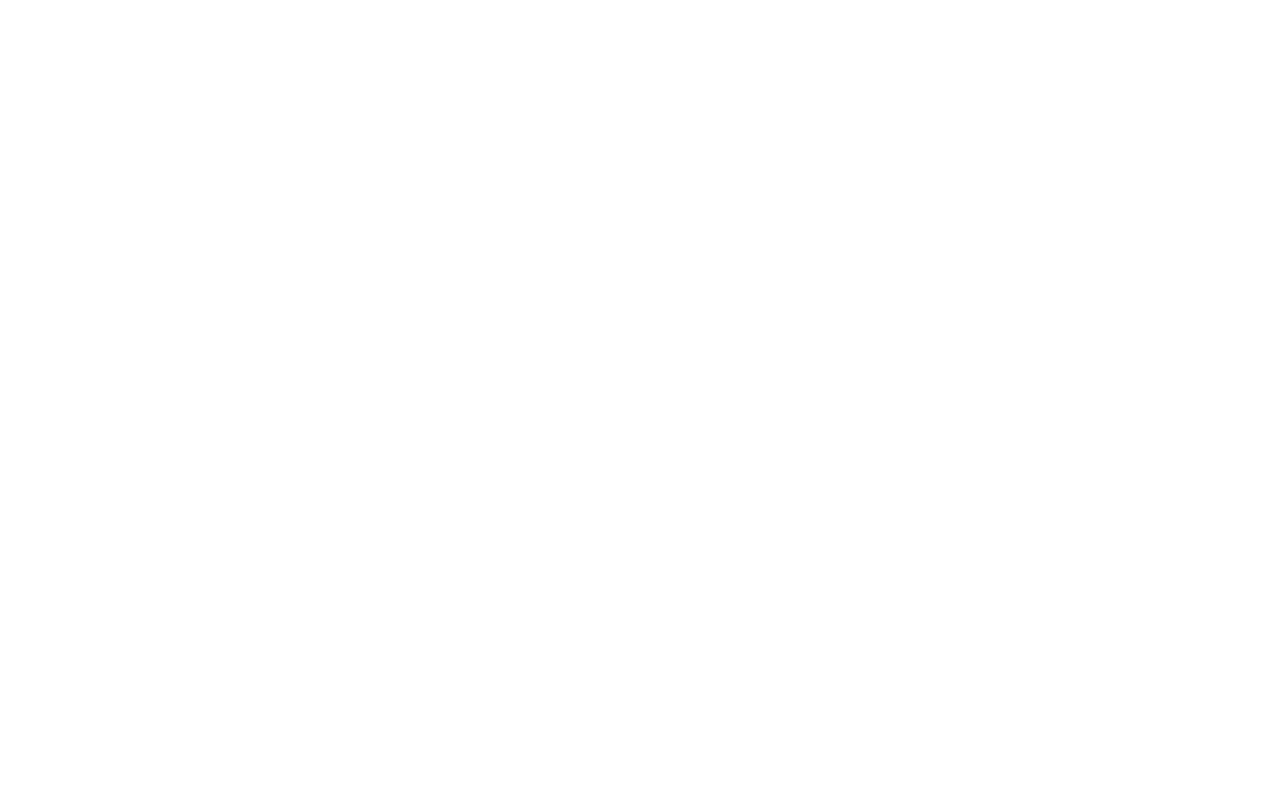
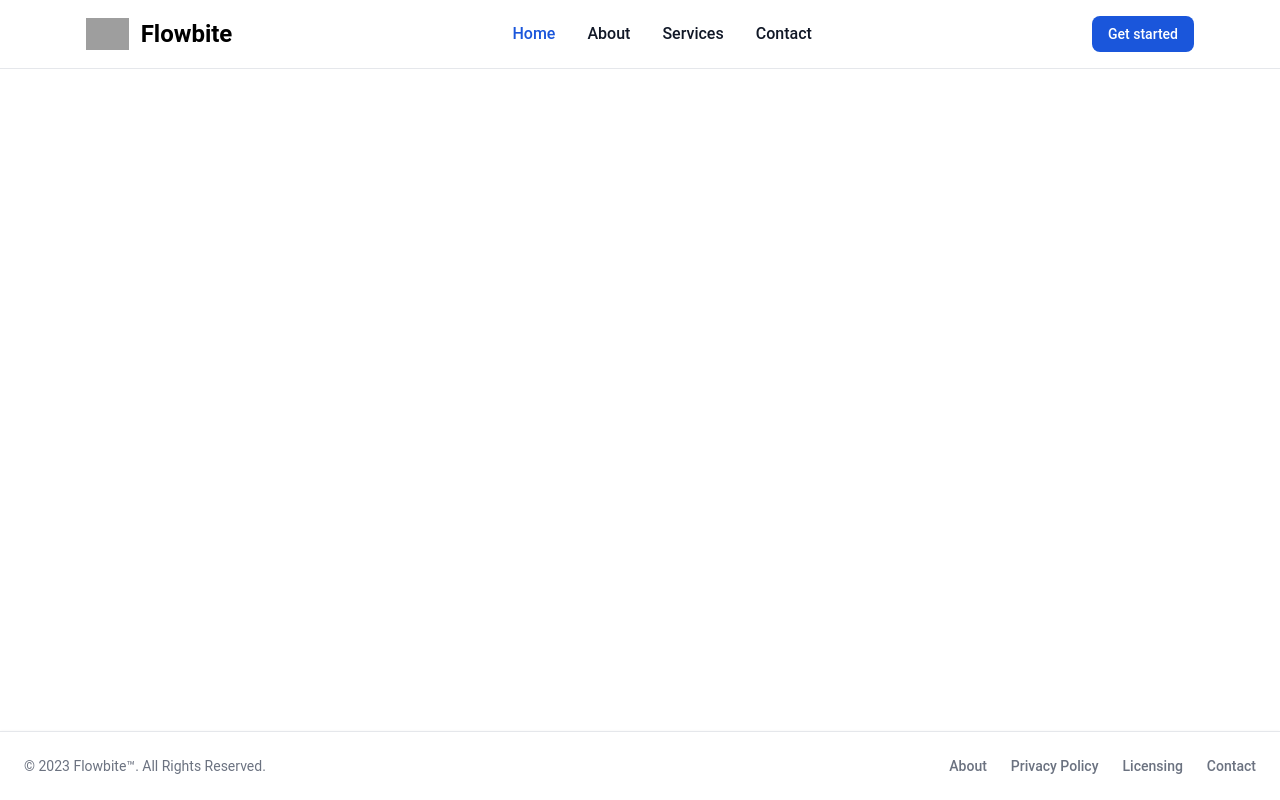
Before and after one commit to c2-ScholarFund/ScholarFund, a React (Vite) app in the folder frontend/: page / in a window 1280 px wide. Before the commit this address had no page. Built offline with nearby package versions, Linux system fonts and the light colour scheme; grey boxes are pictures that could not be loaded.

Commit message:
header footer

```diff
--- a/frontend/src/App.jsx
+++ b/frontend/src/App.jsx
@@ -1,14 +1,19 @@
 import { BrowserRouter, Routes, Route } from "react-router-dom";
+import Navbar from "./components/Navbar";
+import Footer from "./components/Footer";
 
 
 function App() {
   return (
+       // testing
     <BrowserRouter>
-
+    <Navbar/>
       <Routes>
 
       </Routes>
+      <Footer/>
     </BrowserRouter>
+
   );
 }
 
--- /dev/null
+++ b/frontend/src/components/Footer.jsx
@@ -0,0 +1,38 @@
+
+
+export default function Footer() {
+  return (
+    <footer className="fixed bottom-0 left-0 z-20 w-full p-4 bg-white border-t border-gray-200 shadow md:flex md:items-center md:justify-between md:p-6 dark:bg-gray-800 dark:border-gray-600">
+  <span className="text-sm text-gray-500 sm:text-center dark:text-gray-400">
+    © 2023{" "}
+    <a href="https://flowbite.com/" className="hover:underline">
+      Flowbite™
+    </a>
+    . All Rights Reserved.
+  </span>
+  <ul className="flex flex-wrap items-center mt-3 text-sm font-medium text-gray-500 dark:text-gray-400 sm:mt-0">
+    <li>
+      <a href="#" className="mr-4 hover:underline md:mr-6">
+        About
+      </a>
+    </li>
+    <li>
+      <a href="#" className="mr-4 hover:underline md:mr-6">
+        Privacy Policy
+      </a>
+    </li>
+    <li>
+      <a href="#" className="mr-4 hover:underline md:mr-6">
+        Licensing
+      </a>
+    </li>
+    <li>
+      <a href="#" className="hover:underline">
+        Contact
+      </a>
+    </li>
+  </ul>
+</footer>
+
+  )
+}
--- /dev/null
+++ b/frontend/src/components/Navbar.jsx
@@ -0,0 +1,99 @@
+import { useState } from 'react';
+
+export default function Navbar() {
+  const [isMenuOpen, setIsMenuOpen] = useState(false);
+
+  const toggleMenu = () => {
+    setIsMenuOpen(!isMenuOpen);
+  };
+
+  return (
+    <nav className="bg-white dark:bg-gray-900 fixed w-full z-20 top-0 left-0 border-b border-gray-200 dark:border-gray-600">
+      <div className="max-w-screen-xl flex flex-wrap items-center justify-between mx-auto p-4">
+        <a href="https://flowbite.com/" className="flex items-center">
+          <img
+            src="https://flowbite.com/docs/images/logo.svg"
+            className="h-8 mr-3"
+            alt="Flowbite Logo"
+          />
+          <span className="self-center text-2xl font-semibold whitespace-nowrap dark:text-white">
+            Flowbite
+          </span>
+        </a>
+        <div className="flex md:order-2">
+          <button
+            type="button"
+            className="text-white bg-blue-700 hover:bg-blue-800 focus:ring-4 focus:outline-none focus:ring-blue-300 font-medium rounded-lg text-sm px-4 py-2 text-center mr-3 md:mr-0 dark:bg-blue-600 dark:hover:bg-blue-700 dark:focus:ring-blue-800"
+          >
+            Get started
+          </button>
+          <button
+            data-collapse-toggle="navbar-sticky"
+            type="button"
+            className="inline-flex items-center p-2 text-sm text-gray-500 rounded-lg md:hidden hover:bg-gray-100 focus:outline-none focus:ring-2 focus:ring-gray-200 dark:text-gray-400 dark:hover:bg-gray-700 dark:focus:ring-gray-600"
+            aria-controls="navbar-sticky"
+            aria-expanded={isMenuOpen ? 'true' : 'false'}
+            onClick={toggleMenu}
+          >
+            <span className="sr-only">Open main menu</span>
+            <svg
+              className="w-6 h-6"
+              aria-hidden="true"
+              fill="currentColor"
+              viewBox="0 0 20 20"
+              xmlns="http://www.w3.org/2000/svg"
+            >
+              <path
+                fillRule="evenodd"
+                d="M3 5a1 1 0 011-1h12a1 1 0 110 2H4a1 1 0 01-1-1zM3 10a1 1 0 011-1h12a1 1 0 110 2H4a1 1 0 01-1-1zM3 15a1 1 0 011-1h12a1 1 0 110 2H4a1 1 0 01-1-1z"
+                clipRule="evenodd"
+              />
+            </svg>
+          </button>
+        </div>
+        <div
+          className={`items-center justify-between ${
+            isMenuOpen ? 'flex' : 'hidden'
+          } w-full md:flex md:w-auto md:order-1`}
+          id="navbar-sticky"
+        >
+          <ul className="flex flex-col p-4 md:p-0 mt-4 font-medium border border-gray-100 rounded-lg bg-gray-50 md:flex-row md:space-x-8 md:mt-0 md:border-0 md:bg-white dark:bg-gray-800 md:dark:bg-gray-900 dark:border-gray-700 w-full">
+            <li>
+              <a
+                href="#"
+                className="block py-2 pl-3 pr-4 text-gray-900  rounded md:bg-transparent md:text-blue-700 md:p-0 md:dark:text-blue-500"
+                aria-current="page"
+              >
+                Home
+              </a>
+            </li>
+            <li>
+              <a
+                href="#"
+                className="block py-2 pl-3 pr-4 text-gray-900 rounded hover:bg-gray-100 md:hover:bg-transparent md:hover:text-blue-700 md:p-0 md:dark:hover:text-blue-500 dark:text-white dark:hover:bg-gray-700 dark:hover:text-white md:dark:hover:bg-transparent dark:border-gray-700"
+              >
+                About
+              </a>
+            </li>
+            <li>
+              <a
+                href="#"
+                className="block py-2 pl-3 pr-4 text-gray-900 rounded hover:bg-gray-100 md:hover:bg-transparent md:hover:text-blue-700 md:p-0 md:dark:hover:text-blue-500 dark:text-white dark:hover:bg-gray-700 dark:hover:text-white md:dark:hover:bg-transparent dark:border-gray-700"
+              >
+                Services
+              </a>
+            </li>
+            <li>
+              <a
+                href="#"
+                className="block py-2 pl-3 pr-4 text-gray-900 rounded hover:bg-gray-100 md:hover:bg-transparent md:hover:text-blue-700 md:p-0 md:dark:hover:text-blue-500 dark:text-white dark:hover:bg-gray-700 dark:hover:text-white md:dark:hover:bg-transparent dark:border-gray-700"
+              >
+                Contact
+              </a>
+            </li>
+          </ul>
+        </div>
+      </div>
+    </nav>
+  );
+}
```
